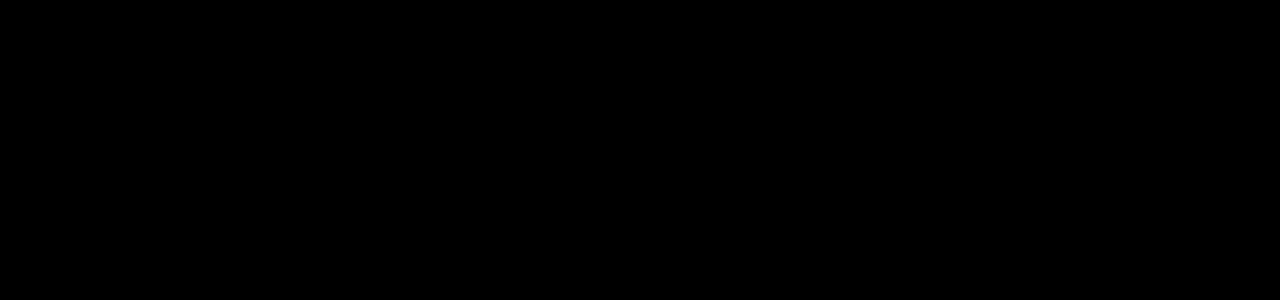
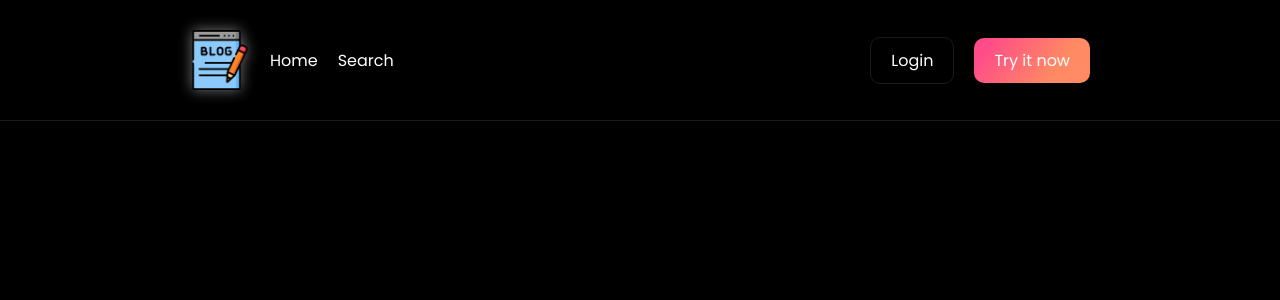
Before and after one commit to forjoa/blog, a React (Vite) app in the folder client/: page /search in a window 1280 px wide. Before the commit this address had no page. Shown: the top 300 px of the page. Built offline with nearby package versions, Linux system fonts and the light colour scheme.

Commit message:
create and add search document

```diff
--- a/client/src/App.tsx
+++ b/client/src/App.tsx
@@ -1,10 +1,11 @@
 // components
 import Home from './components/Home'
 import Login from './components/Login'
+import Register from './components/Register'
+import Search from './components/Search'
 
 // imports
 import { BrowserRouter, Routes, Route } from 'react-router-dom'
-import Register from './components/Register'
 
 function App() {
   return (
@@ -13,6 +14,7 @@
         <Route index element={<Home />}></Route>
         <Route path='/login' element={<Login />}></Route>
         <Route path='/register' element={<Register />}></Route>
+        <Route path='/search' element={<Search />}></Route>
       </Routes>
     </BrowserRouter>
   )
--- /dev/null
+++ b/client/src/components/Search.tsx
@@ -0,0 +1,11 @@
+import Header from './Header'
+
+const Search = () => {
+  return (
+    <>
+      <Header />
+    </>
+  )
+}
+
+export default Search
```
